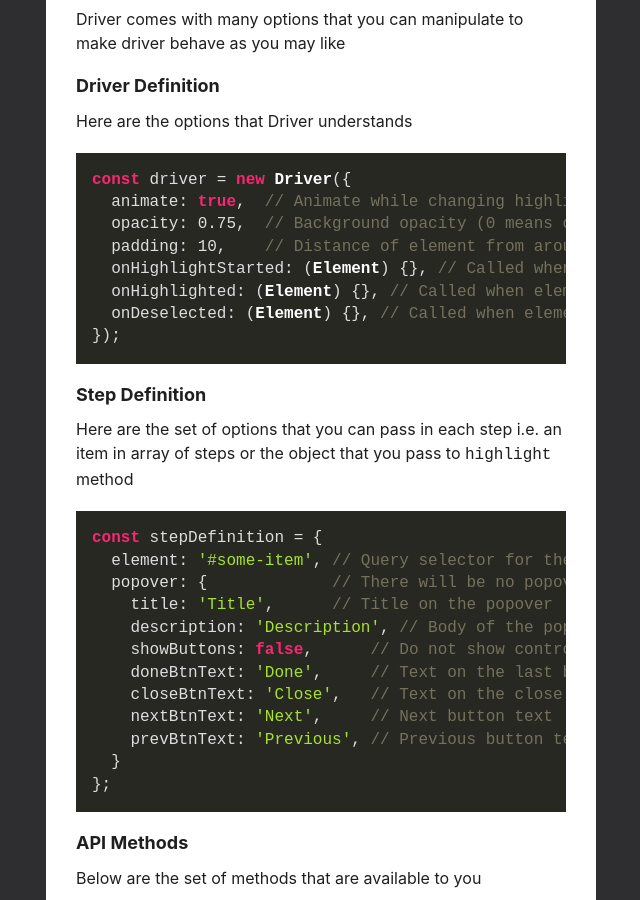
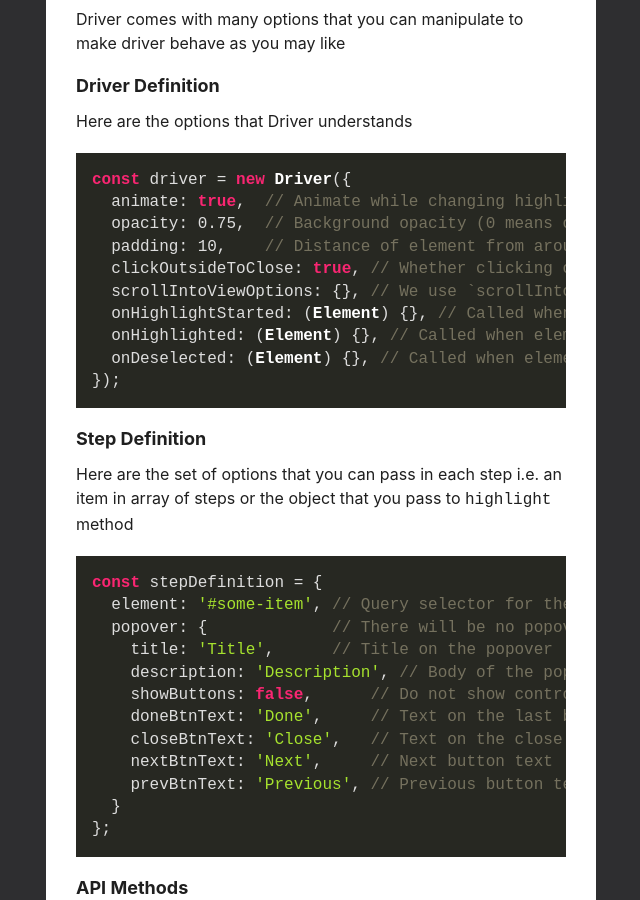
Before and after one commit to kamranahmedse/kamranahmedse.github.io, a Jekyll site: the page driver.html, which Jekyll copies as it is, in a window 1280 px wide and 900 px high, scrolled down 5531 px. Shown: the whole window, without its empty margins (319-959 px from the left). Built offline with Jekyll 4.4.1, drawn with Linux system fonts in a browser that asks for light colours; nearby versions of some CDN libraries; comment, search, counter and statistics services are not loaded.

Commit message:
Update driver demo

```diff
--- a/driver.html
+++ b/driver.html
@@ -249,6 +249,8 @@
   animate: true,  // Animate while changing highlighted element
   opacity: 0.75,  // Background opacity (0 means only popovers and without overlay)
   padding: 10,    // Distance of element from around the edges
+  clickOutsideToClose: true, // Whether clicking on overlay should close or not
+  scrollIntoViewOptions: {}, // We use `scrollIntoView()` when possible, pass here the options for it if you want any
   onHighlightStarted: (Element) {}, // Called when element is about to be highlighted
   onHighlighted: (Element) {}, // Called when element is fully highlighted
   onDeselected: (Element) {}, // Called when element has been deselected
```
Also changed, not shown: js/driver.min.js.
